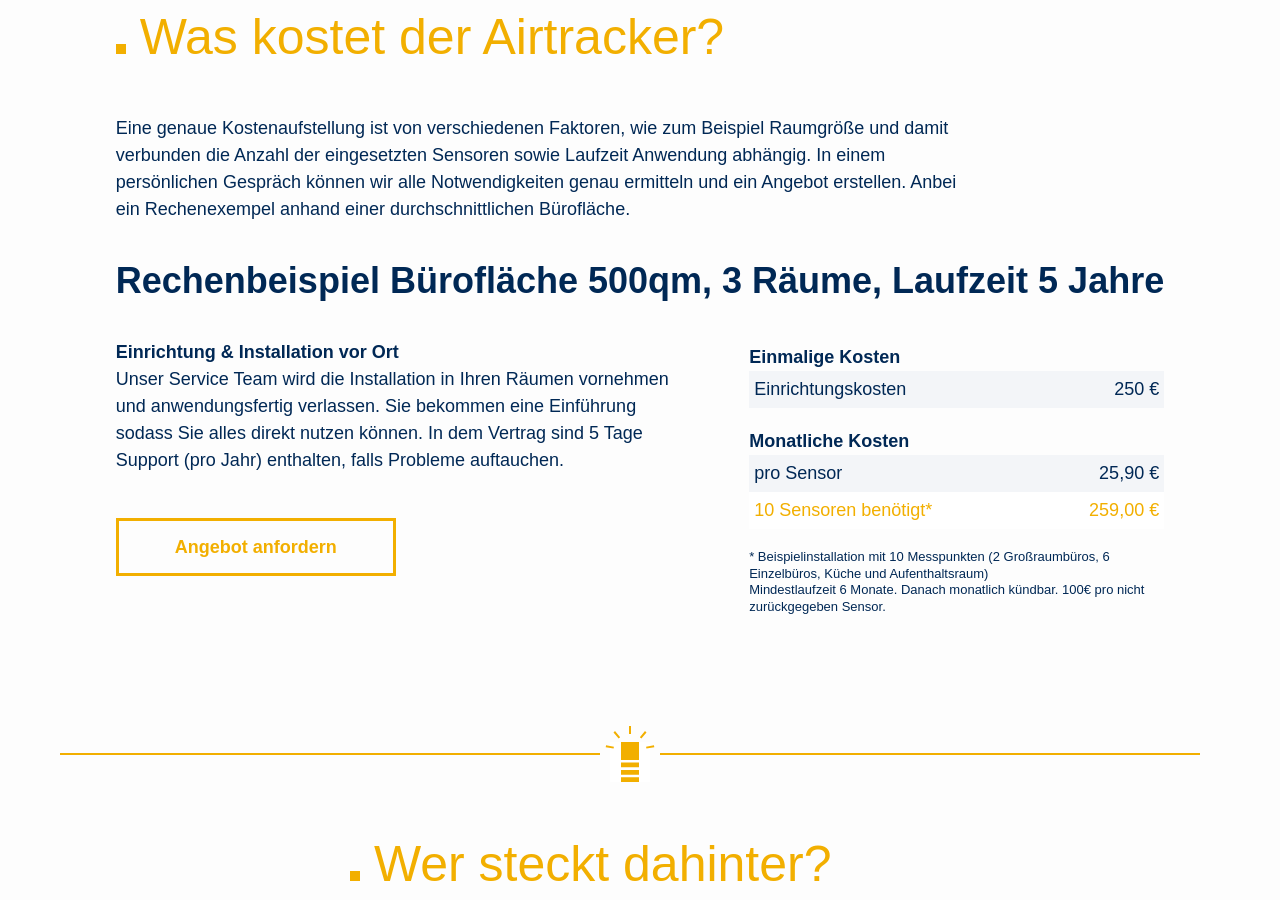
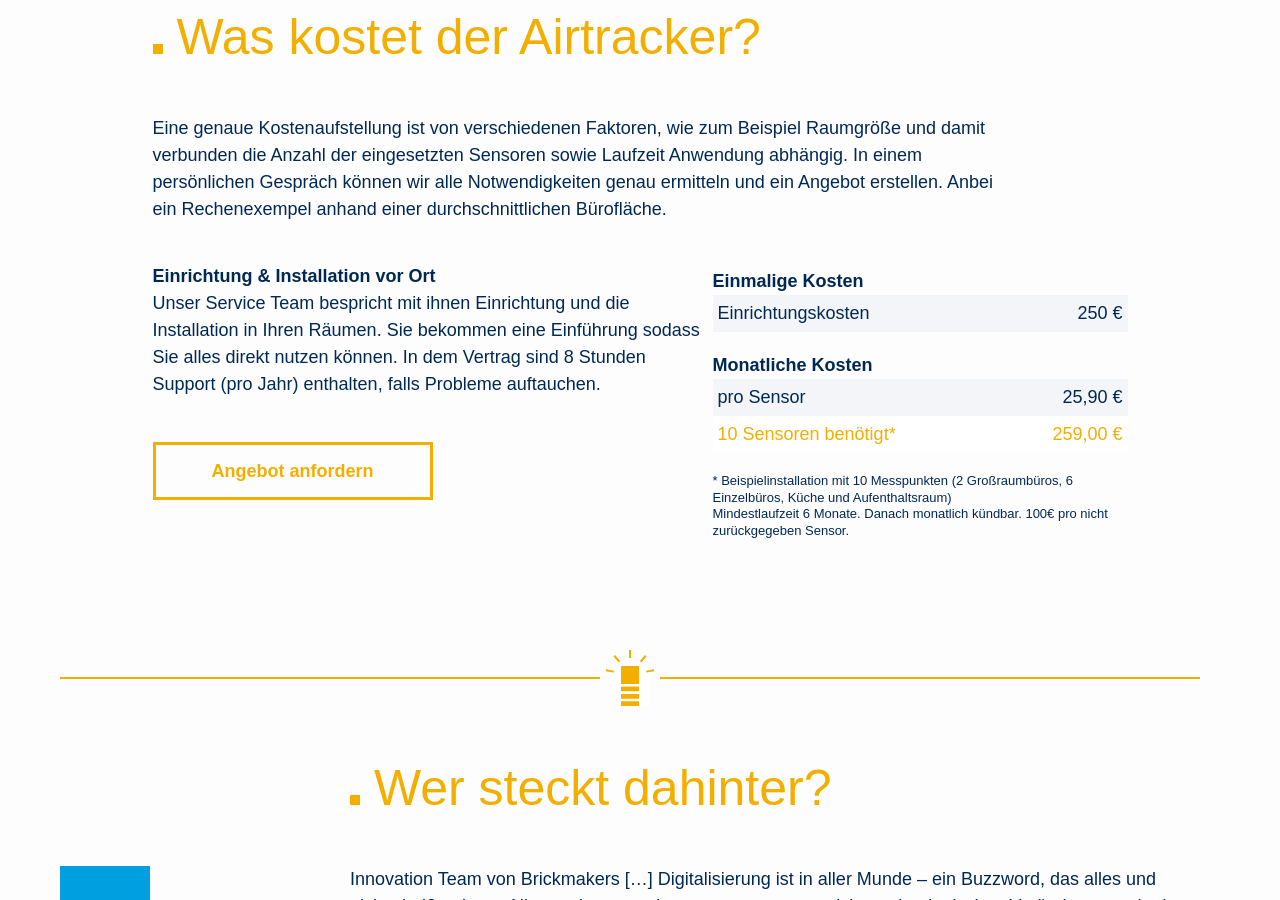
Before and after one commit to BrickmakersGmbH/smartbricks-website, a Jekyll site: the page built from index.html, in a window 1280 px wide and 900 px high, scrolled down 4087 px. Built offline with Jekyll 4.4.1, drawn with Linux system fonts in a browser that asks for light colours; some web fonts are replaced.

Commit message:
Update what-does-the-airtracker-cost.html

```diff
--- a/_includes/what-does-the-airtracker-cost.html
+++ b/_includes/what-does-the-airtracker-cost.html
@@ -10,16 +10,13 @@
       Anbei ein Rechenexempel anhand einer durchschnittlichen Bürofläche. {%
       include spacing.html height=40 %}
     </p>
-    <p class="bm36blue600">
-      Rechenbeispiel Bürofläche 500qm, 3 Räume, Laufzeit 5 Jahre
-    </p>
     <div class="columnContainer">
       <div class="columnFirst">
         <p class="bm18blue600">Einrichtung & Installation vor Ort</p>
         <p class="bm18blue400">
-          Unser Service Team wird die Installation in Ihren Räumen vornehmen und
-          anwendungsfertig verlassen. Sie bekommen eine Einführung sodass Sie
-          alles direkt nutzen können. In dem Vertrag sind 5 Tage Support (pro
+          Unser Service Team bespricht mit ihnen Einrichtung und die Installation in Ihren Räumen.
+          Sie bekommen eine Einführung sodass Sie
+          alles direkt nutzen können. In dem Vertrag sind 8 Stunden Support (pro
           Jahr) enthalten, falls Probleme auftauchen.
         </p>
         {% include spacing.html height=60 %}
```
